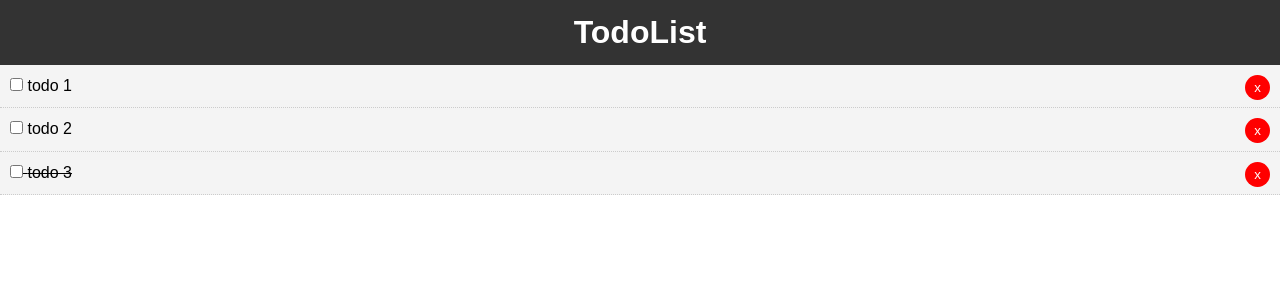
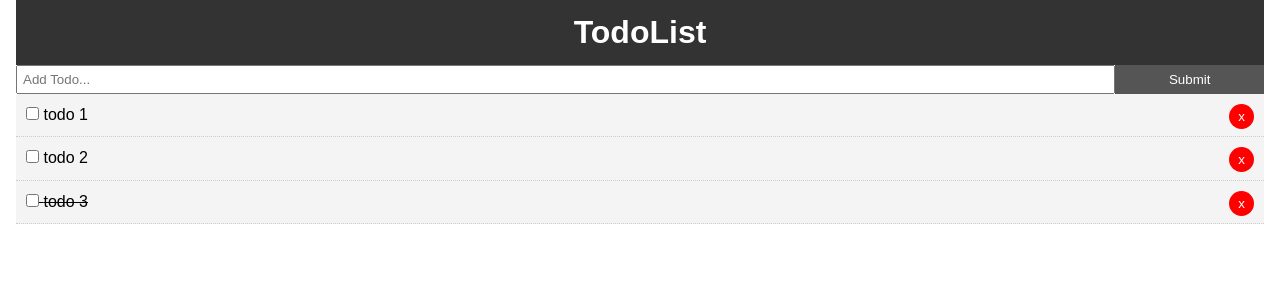
Before and after one commit to bluebreeze0812/TodoList, a React (Create React App) app: page / in a window 1280 px wide. Shown: the top 300 px of the page. Built offline with nearby package versions, Linux system fonts and the light colour scheme; the HTML template or start-up script is replaced by a standard one.

Commit message:
add addTodo component

```diff
--- a/src/App.css
+++ b/src/App.css
@@ -13,3 +13,20 @@
   color: #333;
   text-decoration: none;
 }
+
+.container {
+  padding: 0 1rem;
+}
+
+.btn {
+  display: inline-block;
+  border: none;
+  background-color: #555;
+  color: #fff;
+  padding: 7px 20px;
+  cursor: pointer;
+}
+
+.btn:hover {
+  background-color: #666;
+}
--- a/src/App.js
+++ b/src/App.js
@@ -1,6 +1,7 @@
 import React, {Component} from 'react';
 import Header from './components/layout/Header';
 import Todos from './components/Todos';
+import AddTodo from './components/AddTodo';
 import './App.css';
 
 class App extends Component {
@@ -42,8 +43,11 @@
   render() {
     return (
       <div className="App">
-        <Header />
-        <Todos todos={this.state.todos} toggleComplete={this.toggleComplete} delTodo={this.delTodo} />
+        <div className='container'>
+          <Header />
+          <AddTodo />
+          <Todos todos={this.state.todos} toggleComplete={this.toggleComplete} delTodo={this.delTodo} />
+        </div>
       </div>
     )
   }
--- /dev/null
+++ b/src/components/AddTodo.js
@@ -0,0 +1,14 @@
+import React, {Component} from 'react';
+
+export class AddTodo extends Component {
+    render() {
+        return (
+            <form style={{display: 'flex'}}>
+                <input type='text' name='title' placeholder ='Add Todo...' style={{flex: '10', padding: '5px'}} />
+                <input type='submit' value='Submit' className='btn' style={{flex: '1'}} />
+            </form>
+        )
+    }
+}
+
+export default AddTodo
```
